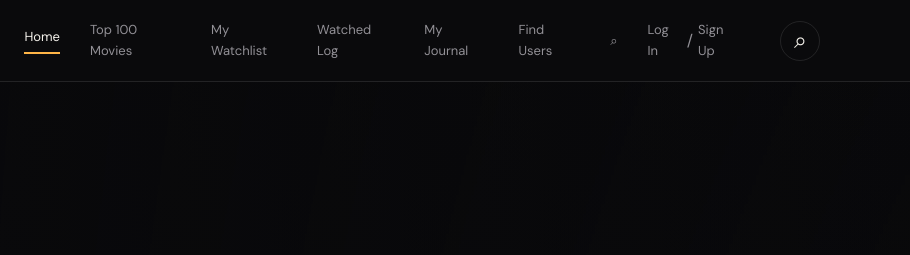
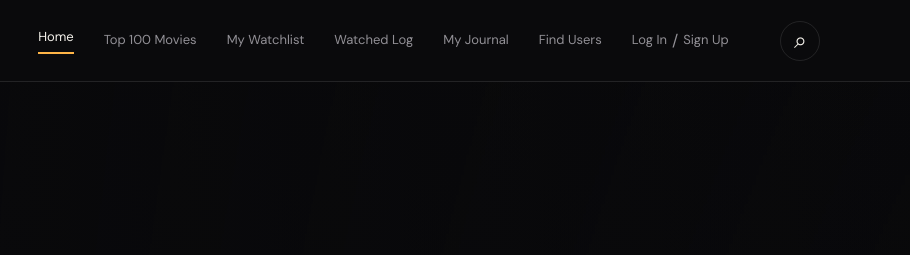
Before and after one commit to PThomas-01/abrahams-vault, a website: page index.html in a window 1280 px wide. Shown: the top 255 px of the page, 370-1280 px from the left. Drawn offline with Linux system fonts and the light colour scheme; no server answers.

Commit message:
Remove duplicate navbar search icon

```diff
--- a/index.html
+++ b/index.html
@@ -29,10 +29,6 @@
     <a href="journal.html">My Journal</a>
     <a href="find-users.html">Find Users</a>
 
-    <!-- Search -->
-    <a href="discover.html" class="nav-search" aria-label="Search movies" title="Search movies">
-        <span aria-hidden="true">⌕</span>
-    </a>
 
     <!-- Logged out -->
     <span id="auth-links">
```
